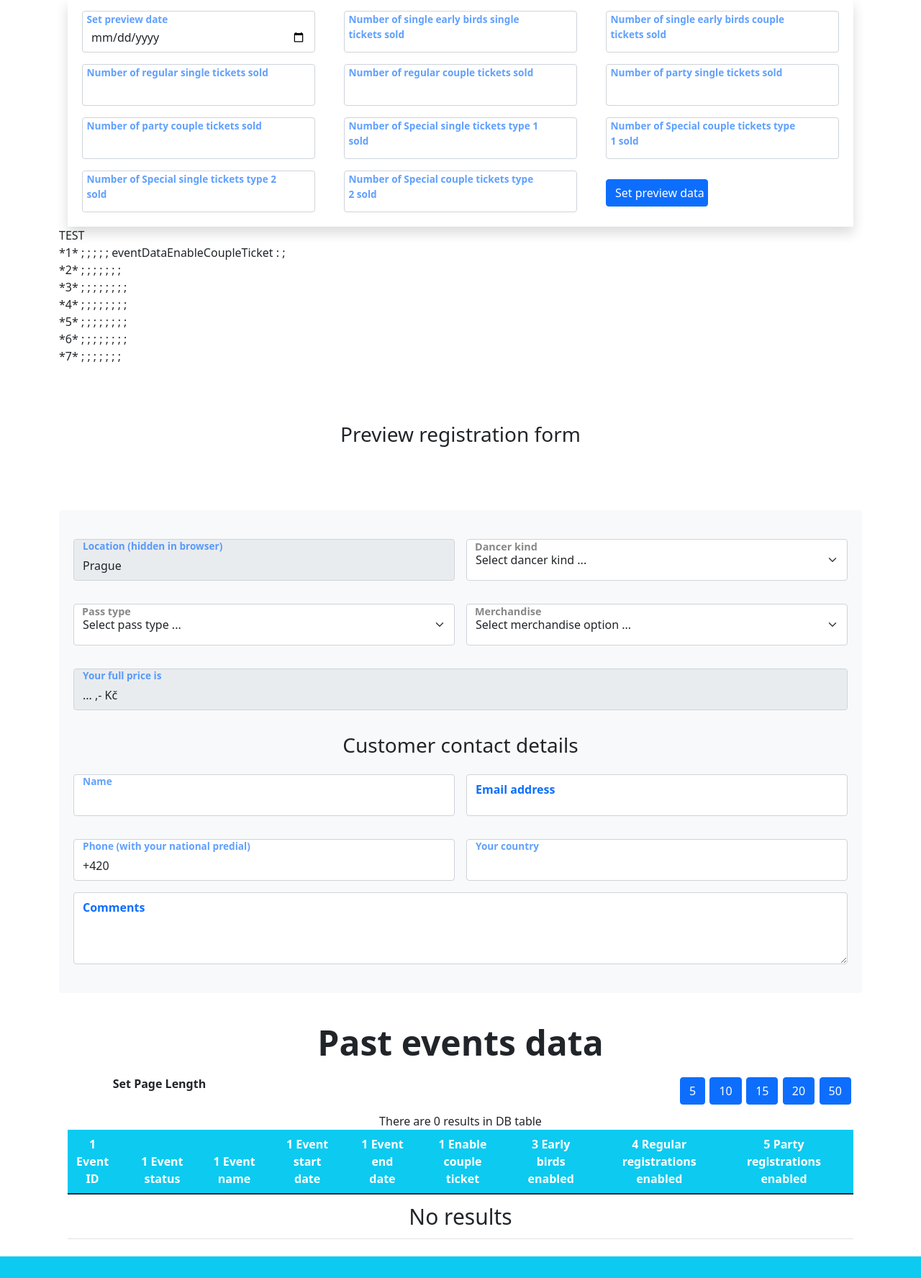
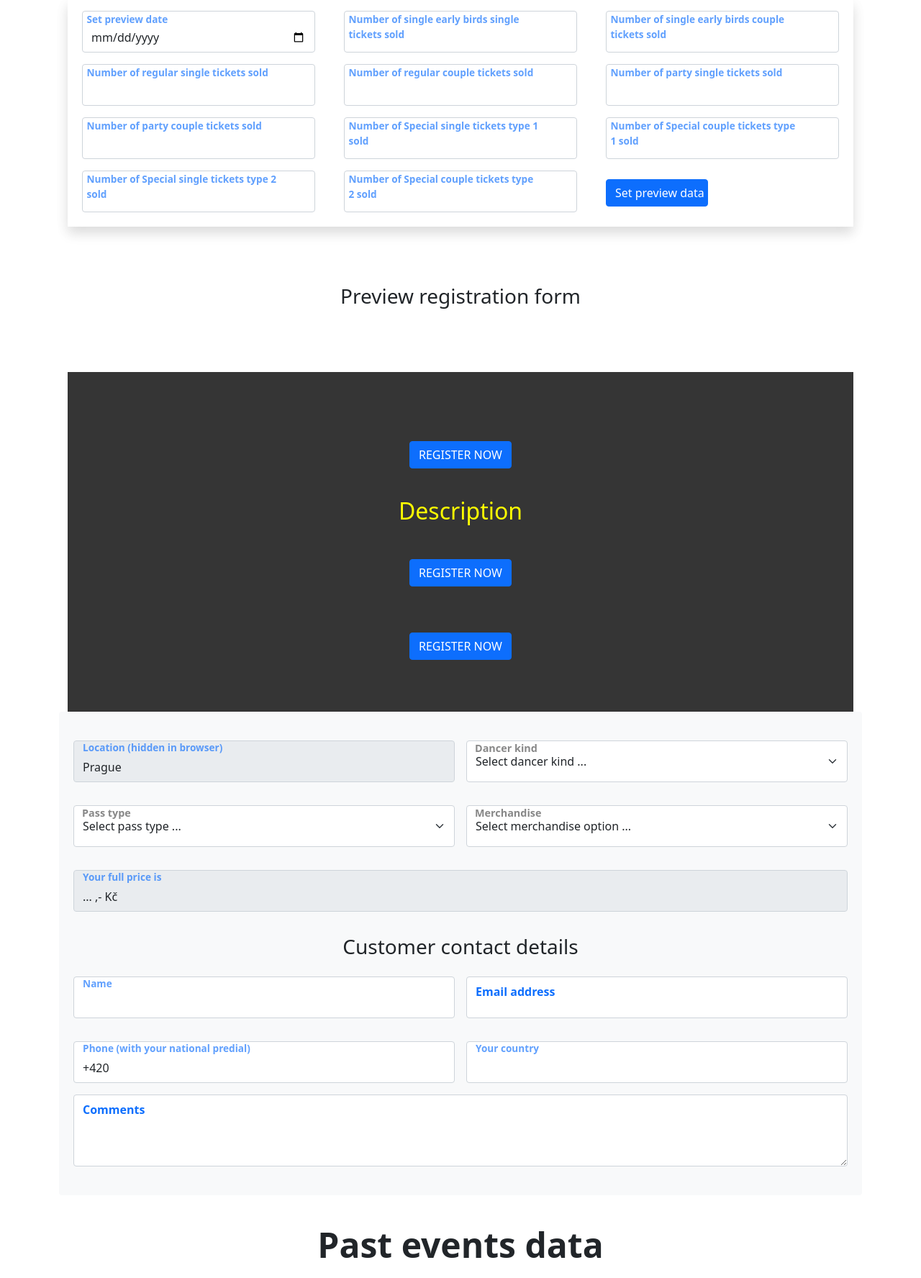
Before and after one commit to SimonB87/Regis, a PHP site: page /manage/createneweventeventformpreview.php in a window 1280 px wide. Shown: the part 697-2473 px from the top of the page at 72% size. Run offline with PHP 8.4, Linux system fonts and the light colour scheme; the visitor is signed in with stand-in values (Sample User, id 1); data that the repository does not hold is empty; a stand-in replaces the project's code that opens the database connection; some libraries are stand-ins or nearby versions.

Commit message:
event form preview - added description

```diff
--- a/manage/components/previewform.php
+++ b/manage/components/previewform.php
@@ -1,71 +1,4 @@
 <!-- component : preview form - see the visualised registration in admin test mode -->
-
-
-<?php
-//test
-echo  "TEST <br> *1* " .
-  $eventDataId  . " ; " .
-  $eventDataEventStatus . " ; " .
-  $eventDataEventName . " ; " .
-  $eventDataEventStartDate . " ; " .
-  $eventDataEventEndDate . " ; eventDataEnableCoupleTicket : " .
-  $eventDataEnableCoupleTicket . " ; " .
-  "<br> *2* " .
-  $eventDataAgreementsEnabled . " ; " .
-  $eventDataAgreement1Enabled . " ; " .
-  $eventDataAgreement1Text . " ; " .
-  $eventDataAgreement2Enabled . " ; " .
-  $eventDataAgreement2Text . " ; " .
-  $eventDataAgreement3Enabled . " ; " .
-  $eventDataAgreement3Text . " ; " .
-  "<br> *3* " .
-  $eventDataEarlyBirdsRegistrationEnabled . " ; " .
-  $eventDataEarlyBirdsRegistrationName . " ; " .
-  $eventDataEarlyBirdsRegistrationsStartDate . " ; " .
-  $eventDataEarlyBirdsRegistrationsEndDate . " ; " .
-  $eventDataTicketsAmountEarlyBirdsRegistrationsSingle . " ; " .
-  $eventDataEarlyBirdsTicketPriceSingle . " ; " .
-  $eventDataEarlyBirdsTicketPriceCouple . " ; " .
-  $eventDataEarlyBirdsTicketAmountCouple . " ; " .
-  "<br> *4* " .
-  $eventDataRegularRegistrationEnabled . " ; " .
-  $eventDataRegularRegistrationName . " ; " .
-  $eventDataRegularRegistrationsStartDate . " ; " .
-  $eventDataRegularRegistrationsEndDate . " ; " .
-  $eventDataRegularTicketPriceSingle . " ; " .
-  $eventDataRegularTicketAmountSingle . " ; " .
-  $eventDataRegularTicketPriceCouple . " ; " .
-  $eventDataRegularTicketAmountCouple . " ; " .
-  "<br> *5* " .
-  $partyRegistrationEnabled . " ; " .
-  $partyRegistrationName . " ; " .
-  $partyRegistrationsStartDate . " ; " .
-  $partyRegistrationsEndDate . " ; " .
-  $partyTicketPriceSingle . " ; " .
-  $partyTicketAmountSingle . " ; " .
-  $partyTicketPriceCouple . " ; " .
-  $partyTicketAmountCouple . " ; " .
-  "<br> *6* " .
-  $eventDataSpecialType1RegistrationEnabled . " ; " .
-  $eventDataSpecialType1RegistrationName . " ; " .
-  $eventDataSpecialType1RegistrationsStartDate . " ; " .
-  $eventDataSpecialType1RegistrationsEndDate . " ; " .
-  $eventDataSpecialType1TicketPriceSingle . " ; " .
-  $eventDataSpecialType1TicketAmountSingle . " ; " .
-  $eventDataSpecialType1TicketPriceCouple . " ; " .
-  $eventDataSpecialType1TicketAmountCouple . " ; " .
-  "<br> *7* " .
-  $eventDataSpecialType2RegistrationEnabled . " ; " .
-  $eventDataSpecialType2RegistrationName . " ; " .
-  $eventDataSpecialType2RegistrationsStartDate . " ; " .
-  $eventDataSpecialType2RegistrationsEndDate . " ; " .
-  $eventDataSpecialType2TicketPriceSingle . " ; " .
-  $eventDataSpecialType2TicketAmountSingle . " ; " .
-  $eventDataSpecialType2TicketPriceCouple . " ; " .
-  $eventDataSpecialType2TicketAmountCouple;
-//test
-?>
-
 
 <?php
 $isVisible_dancerKind_couple = ( (isset($eventDataEnableCoupleTicket) ) && ( strtolower($eventDataEnableCoupleTicket) === "yes" ) );
@@ -90,9 +23,64 @@ $isVisible_passType_specialType2Single = ( (strtolower($eventDataSpecialType2Reg
 $isVisible_passType_specialType2Couple = ( (strtolower($eventDataSpecialType2RegistrationEnabled) === "yes" ) && (strtolower($eventDataEnableCoupleTicket) === "yes" ) && ($preview_spec2CoupleSold <= $eventDataSpecialType2TicketAmountCouple) && ( $preview_date >= $eventDataSpecialType2RegistrationsStartDate ) && ( $preview_date <= $eventDataSpecialType2RegistrationsEndDate ) );
 ?>
 
-
 <div class="col-12 padding-regular-topBottom my-5">
   <h3 class="text-center"> Preview registration form </h3>
+</div>
+
+<div class="col-12">
+  <div class="bg-gray content-body padding-regular-topBottom">
+    <div class="text-center padding-small text-white">
+
+      <div>
+        <h1 class="padding-small color-main">
+          <?php echo $eventDataEventName ?>
+        </h1>
+      </div>
+
+      <div class="padding-regular text-center">
+        <a href="#formSection">
+          <button type="button" class="btn btn-primary">
+            REGISTER NOW
+          </button>
+        </a>
+      </div>
+
+      <div>
+        <h2 class="padding-small color-secondary">
+          Description
+        </h2>
+      </div>
+
+      <div>
+        <?php echo $dataEventDescription1 ?>
+      </div>
+
+      <div class="padding-regular text-center">
+        <a href="#formSection">
+          <button type="button" class="btn btn-primary">
+            REGISTER NOW
+          </button>
+        </a>
+      </div>
+
+      <div>
+        <?php echo $dataEventDescription2 ?>
+      </div>
+
+      <div class="padding-regular text-center">
+        <a href="#formSection">
+          <button type="button" class="btn btn-primary">
+            REGISTER NOW
+          </button>
+        </a>
+      </div>
+
+      <div>
+        <?php echo $dataEventDescription3 ?>
+      </div>
+
+    </div>
+  </div>
 </div>
 
 <div class="col-12 padding-regular-topBottom bg-light rounded">
--- a/manage/eventformpreview.php
+++ b/manage/eventformpreview.php
@@ -50,6 +50,7 @@ require 'handlers/userlogin.php';
         <?php
         //get all the data about last event
         include("handlers/handler_getformdata.php");
+        include("handlers/handler_getdescriptiondata.php");
 
         //get the event data admin did fill in the simulated preview data context
         include("handlers/handlers_setpreviewdatacontext.php");
```
Also changed, not shown: manage/handlers/handler_getdescriptiondata.php (added, +62 -0 lines).
